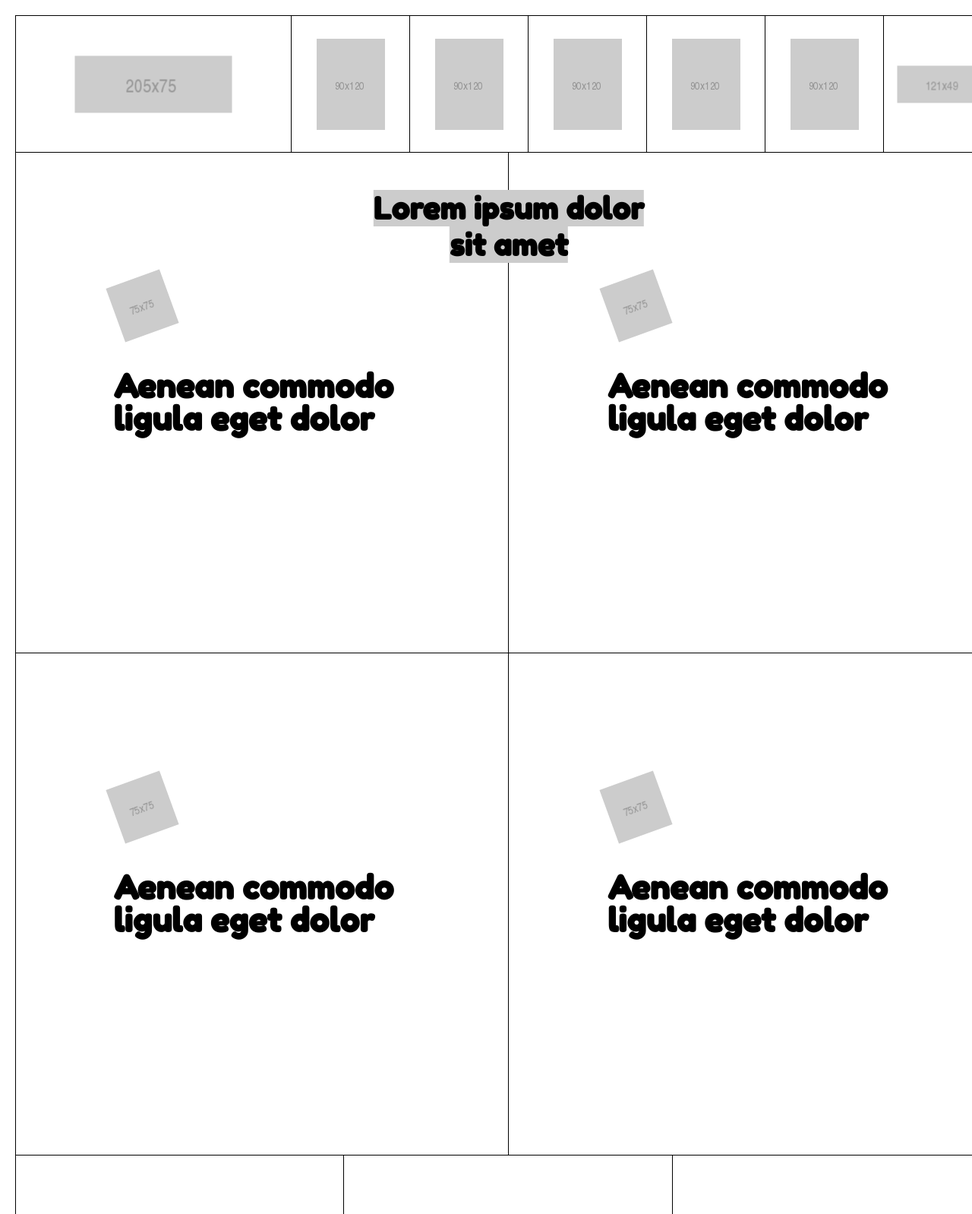
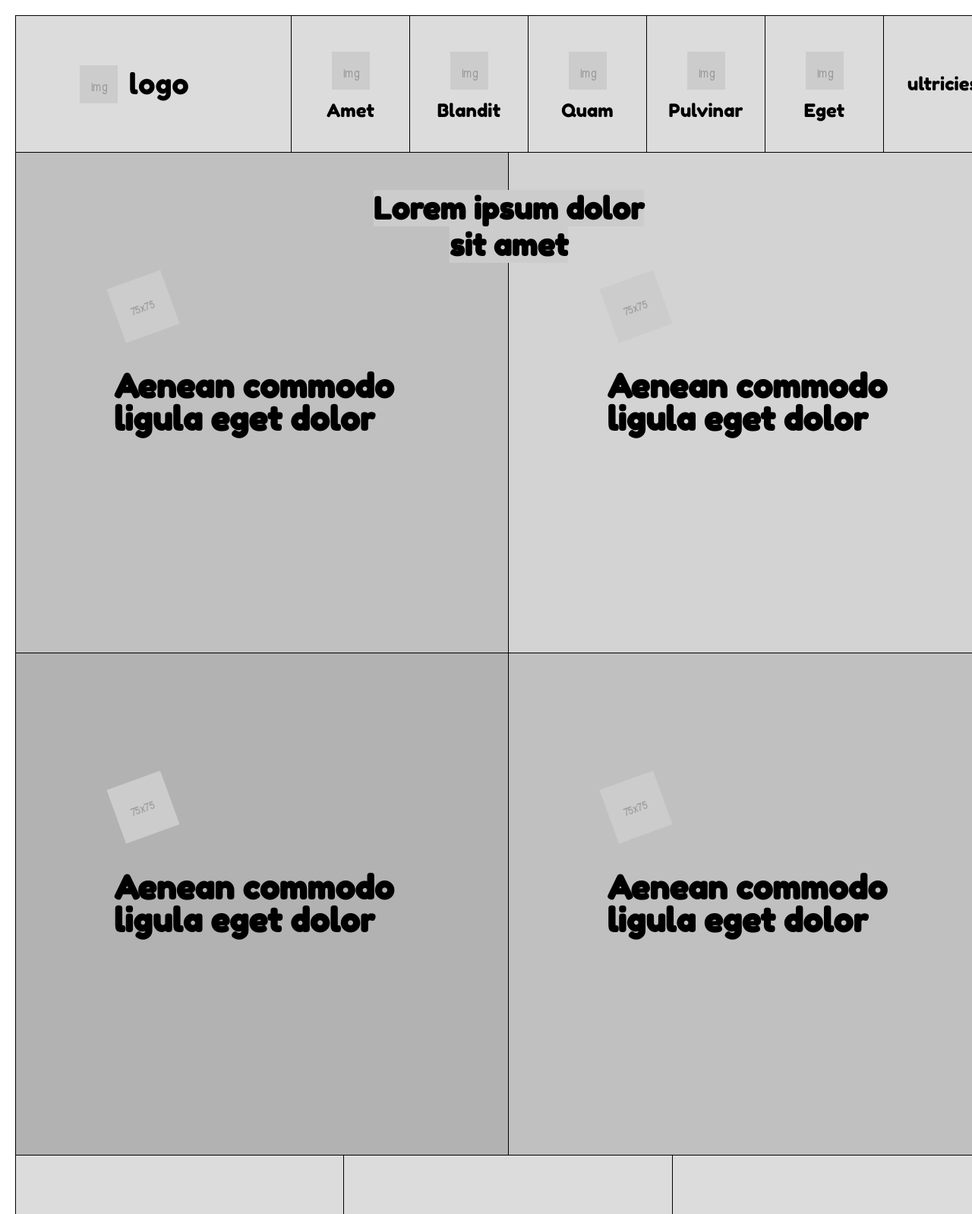
Before and after one commit to Jhdezj/MC-project5, a plain HTML site: page index.html in a window 1280 px wide. Shown: the top 1598 px of the page at 76% size. Drawn offline with Linux system fonts and the light colour scheme.

Commit message:
update gray scale & full screen margin

```diff
--- a/assets/style.css
+++ b/assets/style.css
@@ -5,6 +5,37 @@ html {
   margin-top: 20px;
   width: 1300px;
 }
+
+/* Grayscale */
+
+.gray_five {
+  background: #b2b2b2;
+}
+
+.gray_four {
+  background: #c0c0c0;
+}
+
+.gray_three {
+  background: #ccc;
+}
+
+.gray_two {
+  background: #d3d3d3;
+}
+
+.gray_one {
+  background: #dcdcdc;
+}
+
+.gray_zero {
+  background: #e5e5e5;
+}
+
+.clearfix {
+  overflow: auto;
+}
+
 
 /* Navigation bar */
 
@@ -36,10 +67,46 @@ nav img {
   display: inline-block;
   left: 50%;
   position: absolute;
+  top: 40%;
+  transform: translate(-50%, -50%);
+}
+
+nav div:first-child img {
+  display: inline-block;
+  left: 30%;
+  position: absolute;
   top: 50%;
   transform: translate(-50%, -50%);
 }
 
+nav span {
+  display: inline-block;
+  font-family: 'Fredoka One', cursive;
+  font-size: 1.5em;
+  left: 50%;
+  position: absolute;
+  top: 70%;
+  transform: translate(-50%, -50%);
+}
+
+nav div:first-child span {
+  display: inline-block;
+  font-family: 'Fredoka One', cursive;
+  font-size: 0.5em;
+  left: 52%;
+  position: absolute;
+  top: 50%;
+  transform: translate(-50%, -50%);
+}
+
+nav div:last-child span {
+  display: inline-block;
+  font-family: 'Fredoka One', cursive;
+  left: 50%;
+  position: absolute;
+  top: 50%;
+  transform: translate(-50%, -50%);
+}
 /* main */
 
 main {
@@ -145,14 +212,22 @@ mark {
   width: 33.3%;
 }
 
+.feature_articles article:nth-child(3),
+.feature_articles article:nth-child(5) {
+  border-right-style: solid;
+  border-width: 1px;
+}
+
 .feature_articles article:nth-child(2),
 .feature_articles article:nth-child(3) {
   border-bottom-style: solid;
+  border-top-style: solid;
   border-width: 1px;
 }
 
 .feature_articles article:nth-child(2),
 .feature_articles article:nth-child(4) {
+  border-left-style: solid;
   border-right-style: solid;
   border-width: 1px;
 }
@@ -168,6 +243,11 @@ mark {
   border-top-style: solid;
   border-width: 1px;
 }
+  .latest_posts article:nth-child(3n+1) {
+    border-left-style: solid;
+    border-width: 1px;
+  }
+
 
 .latest_posts article:nth-child(4),
 .latest_posts article:nth-child(9) {
@@ -265,6 +345,7 @@ mark {
 /* Twitter */
 
 .twitter article:nth-child(2n+1) {
+  border-left-style: solid;
   border-right-style: solid;
   border-top-style: solid;
   border-width: 1px;
--- a/index.html
+++ b/index.html
@@ -7,69 +7,69 @@
   <link href="https://fonts.googleapis.com/css2?family=Fredoka+One&display=swap" rel="stylesheet">
 </head>
 <body>
-  <nav class="navbar">
-    <div><img src="assets/images/205x75.png" alt="placeholder image"></div>
-    <div><img src="assets/images/90x120.png" alt="placeholder image"></div>
-    <div><img src="assets/images/90x120.png" alt="placeholder image"></div>
-    <div><img src="assets/images/90x120.png" alt="placeholder image"></div>
-    <div><img src="assets/images/90x120.png" alt="placeholder image"></div>
-    <div><img src="assets/images/90x120.png" alt="placeholder image"></div>
-    <div><img src="assets/images/121x49.png" alt="placeholder image"></div>
+  <nav class=" clearfix navbar gray_one">
+    <div><img src="assets/images/50x50.png" alt="placeholder image"><span>logo</span></div>
+    <div><img src="assets/images/50x50.png" alt="placeholder image"><span>Amet</span></div>
+    <div><img src="assets/images/50x50.png" alt="placeholder image"><span>Blandit</span></div>
+    <div><img src="assets/images/50x50.png" alt="placeholder image"><span>Quam</span></div>
+    <div><img src="assets/images/50x50.png" alt="placeholder image"><span>Pulvinar</span></div>
+    <div><img src="assets/images/50x50.png" alt="placeholder image"><span>Eget</span></div>
+    <div><span> ultricies</span></div>
   </nav>
   <main>
     <div class="feature_articles">
       <h1><mark>Lorem ipsum dolor<br> sit amet</mark></h1>
-      <article>
+      <article class="gray_four">
+        <img class="highlight" src="assets/images/75x75.png" alt="placeholder image">
+        <h2 class="description">Aenean commodo ligula eget dolor</h2>
+      </article>
+      <article class="gray_two">
         <img src="assets/images/75x75.png" alt="placeholder image">
         <h2 class="description">Aenean commodo ligula eget dolor</h2>
       </article>
-      <article>
+      <article class="gray_five">
         <img src="assets/images/75x75.png" alt="placeholder image">
         <h2 class="description">Aenean commodo ligula eget dolor</h2>
       </article>
-      <article>
-        <img src="assets/images/75x75.png" alt="placeholder image">
-        <h2 class="description">Aenean commodo ligula eget dolor</h2>
-      </article>
-      <article>
+      <article class="gray_four">
         <img src="assets/images/75x75.png" alt="placeholder image">
         <h2 class="description">Aenean commodo ligula eget dolor</h2>
       </article>
     </div>
     <div class="latest_posts">
-      <article>
+      <article class="gray_one">
         <h3 class="description">Cum sociis natoque penatibus et magnis dis parturient montes</h3>
         <p> Donec pede justo, fringilla vel, aliquet nec, vulputate eget, arcu. In enim justo, rhoncus ut, imperdiet a, venenatis vitae, justo. Nullam dictum felis eu pede mollis pretium. Integer tincidunt. Cras dapibus.</p>
       </article>
-      <article>
+      <article class="gray_one">
         <h3 class="description">Cum sociis natoque penatibus et magnis dis parturient montes</h3>
         <p> Donec pede justo, fringilla vel, aliquet nec, vulputate eget, arcu. In enim justo, rhoncus ut, imperdiet a, venenatis vitae, justo. Nullam dictum felis eu pede mollis pretium. Integer tincidunt. Cras dapibus.</p>
       </article>
-      <article>
+      <article class="gray_one">
         <h3 class="description">Cum sociis natoque penatibus et magnis dis parturient montes</h3>
         <p> Donec pede justo, fringilla vel, aliquet nec, vulputate eget, arcu. In enim justo, rhoncus ut, imperdiet a, venenatis vitae, justo. Nullam dictum felis eu pede mollis pretium. Integer tincidunt. Cras dapibus.</p>
       </article>
-      <article>
+      <article class="gray_one">
         <h3 class="description" hidden>Cum sociis natoque penatibus et magnis dis parturient montes</h3>
         <img src="assets/images/420x550.png" alt="placeholder image">
       </article>
-      <article>
+      <article class="gray_one">
         <h3 class="description">Cum sociis natoque penatibus et magnis dis parturient montes</h3>
         <p> Donec pede justo, fringilla vel, aliquet nec, vulputate eget, arcu. In enim justo, rhoncus ut, imperdiet a, venenatis vitae, justo. Nullam dictum felis eu pede mollis pretium. Integer tincidunt. Cras dapibus.</p>
       </article>
-      <article>
+      <article class="gray_one">
         <h3 class="description">Cum sociis natoque penatibus et magnis dis parturient montes</h3>
         <p> Donec pede justo, fringilla vel, aliquet nec, vulputate eget, arcu. In enim justo, rhoncus ut, imperdiet a, venenatis vitae, justo. Nullam dictum felis eu pede mollis pretium. Integer tincidunt. Cras dapibus.</p>
       </article>
-      <article>
+      <article class="gray_one" >
         <h3 class="description">Cum sociis natoque penatibus et magnis dis parturient montes</h3>
         <p> Donec pede justo, fringilla vel, aliquet nec, vulputate eget, arcu. In enim justo, rhoncus ut, imperdiet a, venenatis vitae, justo. Nullam dictum felis eu pede mollis pretium. Integer tincidunt. Cras dapibus.</p>
       </article>
-      <article>
+      <article class="gray_one">
         <h3 class="description">Cum sociis natoque penatibus et magnis dis parturient montes</h3>
         <p> Donec pede justo, fringilla vel, aliquet nec, vulputate eget, arcu. In enim justo, rhoncus ut, imperdiet a, venenatis vitae, justo. Nullam dictum felis eu pede mollis pretium. Integer tincidunt. Cras dapibus.</p>
       </article>
-      <article>
+      <article class="gray_one">
         <h3 class="description" hidden>Cum sociis natoque penatibus et magnis dis parturient montes</h3>
         <img src="assets/images/420x550.png" alt="placeholder image">
       </article>
@@ -79,50 +79,50 @@
       <p>  Aenean vulputate eleifend tellus. Aenean leo ligula, porttitor eu, consequat vitae, eleifend ac, enim. Aliquam lorem ante, dapibus in, viverra quis, feugiat a, tellus. Phasellus viverra nulla ut metus varius laoreet</p>
       <img src="assets/images/900x550.png" alt="placeholder image">
     </div>
-    <div class="person_of_the_week">
+    <div class="person_of_the_week gray_one">
       <img src="assets/images/220x220.png" alt="placeholder image">
       <p> Aenean massa. Cum sociis natoque penatibus et magnis dis parturient montes, nascetur ridiculus mus. Donec quam felis, ultricies nec, pellentesque eu, pretium quis, sem. Nulla consequat massa quis enim. Donec pede justo, fringilla vel, aliquet nec, vulputate eget, arcu. In enim justo, rhoncus ut, imperdiet a, venenatis vitae, justo. Nullam dictum felis eu pede mollis pretium. Integer tincidunt. Cras dapibus. </p>
     </div>
     <div class="twitter">
-      <article>
+      <article class="gray_one">
+        <img src="assets/images/75x75.png" alt="placeholder image">
+        <h3 class="description">Aenean vulputate eleifend tellus.</h3>
+        <p> Aenean leo ligula, porttitor eu, consequat vitae, eleifend ac, enim. Aliquam lorem ante, dapibus in, viverra quis, feugiat a, tellus. Phasellus viverra nulla ut metus varius laoreet</p>
+      </article >
+      <article class="gray_one">
         <img src="assets/images/75x75.png" alt="placeholder image">
         <h3 class="description">Aenean vulputate eleifend tellus.</h3>
         <p> Aenean leo ligula, porttitor eu, consequat vitae, eleifend ac, enim. Aliquam lorem ante, dapibus in, viverra quis, feugiat a, tellus. Phasellus viverra nulla ut metus varius laoreet</p>
       </article>
-      <article>
+      <article class="gray_one">
         <img src="assets/images/75x75.png" alt="placeholder image">
         <h3 class="description">Aenean vulputate eleifend tellus.</h3>
         <p> Aenean leo ligula, porttitor eu, consequat vitae, eleifend ac, enim. Aliquam lorem ante, dapibus in, viverra quis, feugiat a, tellus. Phasellus viverra nulla ut metus varius laoreet</p>
       </article>
-      <article>
+      <article class="gray_one">
         <img src="assets/images/75x75.png" alt="placeholder image">
         <h3 class="description">Aenean vulputate eleifend tellus.</h3>
         <p> Aenean leo ligula, porttitor eu, consequat vitae, eleifend ac, enim. Aliquam lorem ante, dapibus in, viverra quis, feugiat a, tellus. Phasellus viverra nulla ut metus varius laoreet</p>
       </article>
-      <article>
+      <article class="gray_one">
         <img src="assets/images/75x75.png" alt="placeholder image">
         <h3 class="description">Aenean vulputate eleifend tellus.</h3>
         <p> Aenean leo ligula, porttitor eu, consequat vitae, eleifend ac, enim. Aliquam lorem ante, dapibus in, viverra quis, feugiat a, tellus. Phasellus viverra nulla ut metus varius laoreet</p>
       </article>
-      <article>
-        <img src="assets/images/75x75.png" alt="placeholder image">
-        <h3 class="description">Aenean vulputate eleifend tellus.</h3>
-        <p> Aenean leo ligula, porttitor eu, consequat vitae, eleifend ac, enim. Aliquam lorem ante, dapibus in, viverra quis, feugiat a, tellus. Phasellus viverra nulla ut metus varius laoreet</p>
-      </article>
-      <article>
+      <article class="gray_one">
         <img src="assets/images/75x75.png" alt="placeholder image">
         <h3 class="description">Aenean vulputate eleifend tellus.</h3>
         <p> Aenean leo ligula, porttitor eu, consequat vitae, eleifend ac, enim. Aliquam lorem ante, dapibus in, viverra quis, feugiat a, tellus. Phasellus viverra nulla ut metus varius laoreet</p>
       </article>
     </div>
-    <div class="feature_book">
+    <div class="feature_book gray_one">
       <div class="wrapper">
         <h2 class="description">Aenean vulputate </h2>
         <p> Aenean massa. Cum sociis natoque penatibus et magnis dis parturient montes, nascetur ridiculus mus. Donec quam felis, ultricies nec, pellentesque eu, pretium quis, sem. Nulla consequat massa quis enim. Donec pede justo, fringilla vel, aliquet nec, vulputate eget, arcu. </p>
       </div>
       <img src="assets/images/270x400.png" alt="placeholder image">
     </div>
-    <div class="guides">
+    <div class="guides gray_one">
       <article>
         <h3 class="description">Aenean vulputate eleifend tellus.</h3>
         <ul>
@@ -180,7 +180,7 @@
       </div>
     </div>
   </main>
-  <footer>
+  <footer class="gray_four">
     <ul>
       <li>Nemo </li>
       <li>Nemo enim  </li>
```
Also changed, not shown: assets/images/50x50.png (added).
